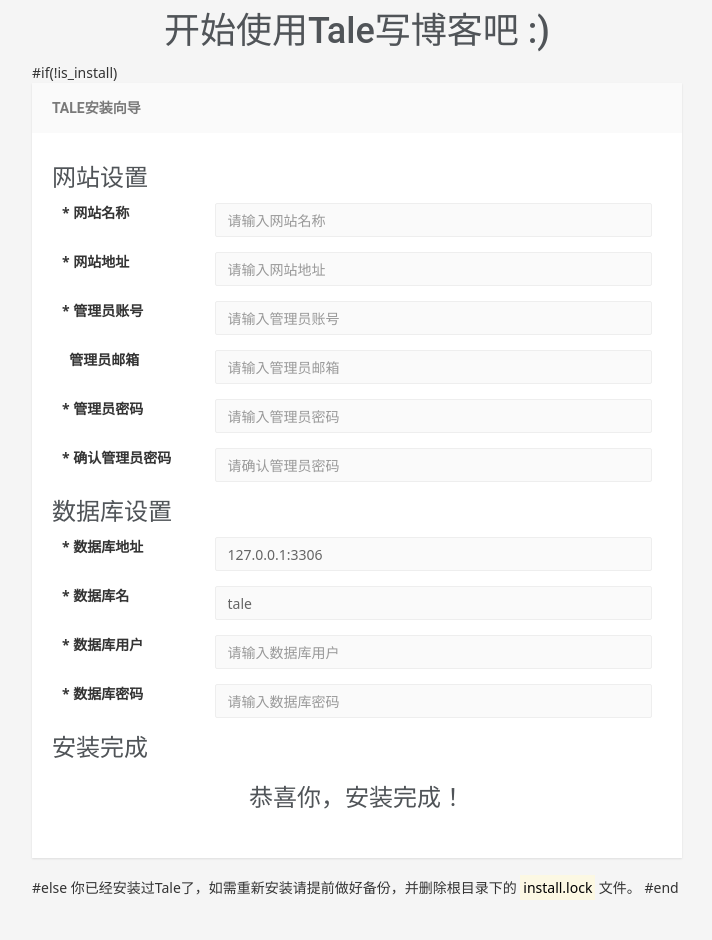
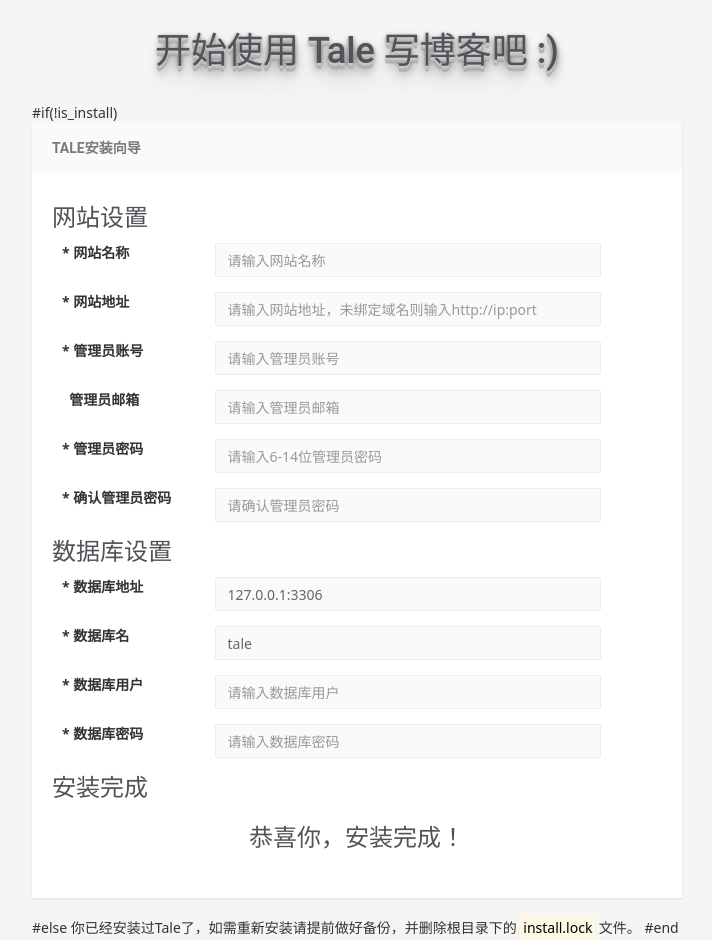
Before and after one commit to otale/tale, a Spring app: template src/main/resources/templates/install.html in a window 1280 px wide. Shown: the whole page, without its empty margins (283-995 px from the left). Before the commit the page ends 900 px from the top, so only its background shows below. Run offline with Thymeleaf, Linux system fonts and the light colour scheme; the template is opened without the code that fills it, so the values that code supplies are empty; the project's own start-up code is not run, and a stand-in starts its controllers and pages; some libraries are stand-ins or nearby versions.

Commit message:
🦄 fix install page style miss

```diff
--- a/src/main/resources/templates/install.html
+++ b/src/main/resources/templates/install.html
@@ -9,7 +9,22 @@
     <link href="//cdn.bootcss.com/bootstrap/3.3.7/css/bootstrap.min.css" rel="stylesheet" type="text/css"/>
     <link href="/static/admin/css/style.min.css" rel="stylesheet" type="text/css">
     <link href="//cdn.bootcss.com/limonte-sweetalert2/6.4.1/sweetalert2.min.css" rel="stylesheet">
-
+    <style>
+        .home-text span{
+            text-shadow: 0 1px 0 #ccc,
+            0 2px 0 #c9c9c9,
+            0 3px 0 #bbb,
+            0 4px 0 #b9b9b9,
+            0 5px 0 #aaa,
+            0 6px 1px rgba(0,0,0,.1),
+            0 0 5px rgba(0,0,0,.1),
+            0 1px 3px rgba(0,0,0,.3),
+            0 3px 5px rgba(0,0,0,.2),
+            0 5px 10px rgba(0,0,0,.25),
+            0 10px 10px rgba(0,0,0,.2),
+            0 20px 20px rgba(0,0,0,.15);
+        }
+    </style>
     <!-- HTML5 Shim and Respond.js IE8 support of HTML5 elements and media queries -->
     <!-- WARNING: Respond.js doesn't work if you view the page via file:// -->
     <!--[if lt IE 9]>
@@ -21,12 +36,12 @@
 <body>
 
 <div class="container" style="max-width: 680px;">
-    <section class="home bg-dark">
+    <section class="home bg-dark" style="margin-top: 20px; margin-bottom: 20px;">
         <div class="container">
             <div class="row">
                 <div class="col-sm-12 text-center">
                     <div class="home-wrapper">
-                        <h1 class="home-text"><span class="rotate">开始使用Tale写博客吧 :)</span></h1>
+                        <h1 class="home-text"><span class="rotate">开始使用 Tale 写博客吧 :)</span></h1>
                     </div>
                 </div>
             </div>
@@ -47,43 +62,42 @@
                             <section>
                                 <div class="form-group clearfix">
                                     <label class="col-md-3 control-label">* 网站名称</label>
-                                    <div class="col-md-9">
+                                    <div class="col-md-8">
                                         <input class="form-control" name="site_title" type="text" placeholder="请输入网站名称"
                                                required aria-required="true" maxlength="100"/>
                                     </div>
                                 </div>
                                 <div class="form-group clearfix">
                                     <label class="col-md-3 control-label">* 网站地址</label>
-                                    <div class="col-md-9">
-                                        <input class="form-control" name="site_url" type="text" placeholder="请输入网站地址"
+                                    <div class="col-md-8">
+                                        <input class="form-control" name="site_url" type="text" placeholder="请输入网站地址，未绑定域名则输入http://ip:port"
                                                required aria-required="true"/>
                                     </div>
                                 </div>
                                 <div class="form-group clearfix">
                                     <label class="col-md-3 control-label">* 管理员账号</label>
-                                    <div class="col-md-9">
+                                    <div class="col-md-8">
                                         <input class="form-control" name="admin_user" type="text" placeholder="请输入管理员账号"
                                                required aria-required="true" maxlength="50"/>
                                     </div>
                                 </div>
                                 <div class="form-group clearfix">
                                     <label class="col-md-3 control-label">&nbsp;&nbsp;管理员邮箱</label>
-                                    <div class="col-md-9">
+                                    <div class="col-md-8">
                                         <input class="form-control" name="admin_email" type="email"
                                                placeholder="请输入管理员邮箱"/>
                                     </div>
                                 </div>
                                 <div class="form-group clearfix">
                                     <label class="col-md-3 control-label">* 管理员密码</label>
-                                    <div class="col-md-9">
+                                    <div class="col-md-8">
                                         <input id="password1" name="admin_pwd" type="password" class="form-control"
-                                               required aria-required="true" rangelength="[6,14]"
-                                               placeholder="请输入管理员密码"/>
+                                               required aria-required="true" rangelength="[6,14]" placeholder="请输入6-14位管理员密码"/>
                                     </div>
                                 </div>
                                 <div class="form-group clearfix">
                                     <label class="col-md-3 control-label">* 确认管理员密码</label>
-                                    <div class="col-md-9">
+                                    <div class="col-md-8">
                                         <input id="password2" type="password" class="form-control" equalTo="#password1"
                                                placeholder="请确认管理员密码"/>
                                     </div>
@@ -94,7 +108,7 @@
 
                                 <div class="form-group clearfix">
                                     <label class="col-md-3 control-label" for="name2">* 数据库地址</label>
-                                    <div class="col-md-9">
+                                    <div class="col-md-8">
                                         <input id="name2" name="db_host" type="text" class="form-control" required
                                                aria-required="true" value="127.0.0.1:3306"
                                                placeholder="请输入数据库地址包含端口，如127.0.0.1:3306"/>
@@ -103,7 +117,7 @@
 
                                 <div class="form-group clearfix">
                                     <label class="col-md-3 control-label" for="name2">* 数据库名</label>
-                                    <div class="col-md-9">
+                                    <div class="col-md-8">
                                         <input name="db_name" type="text" class="form-control" required
                                                aria-required="true" placeholder="请输入数据库名" value="tale"/>
                                     </div>
@@ -111,14 +125,14 @@
 
                                 <div class="form-group clearfix">
                                     <label class="col-md-3 control-label" for="surname2">* 数据库用户</label>
-                                    <div class="col-md-9">
+                                    <div class="col-md-8">
                                         <input id="surname2" name="db_user" type="text" class="form-control" required
                                                aria-required="true" placeholder="请输入数据库用户"/>
                                     </div>
                                 </div>
                                 <div class="form-group clearfix">
                                     <label class="col-md-3 control-label" for="surname2">* 数据库密码</label>
-                                    <div class="col-md-9">
+                                    <div class="col-md-8">
                                         <input name="db_pass" type="password" class="form-control" required
                                                aria-required="true" placeholder="请输入数据库密码"/>
                                     </div>
```
